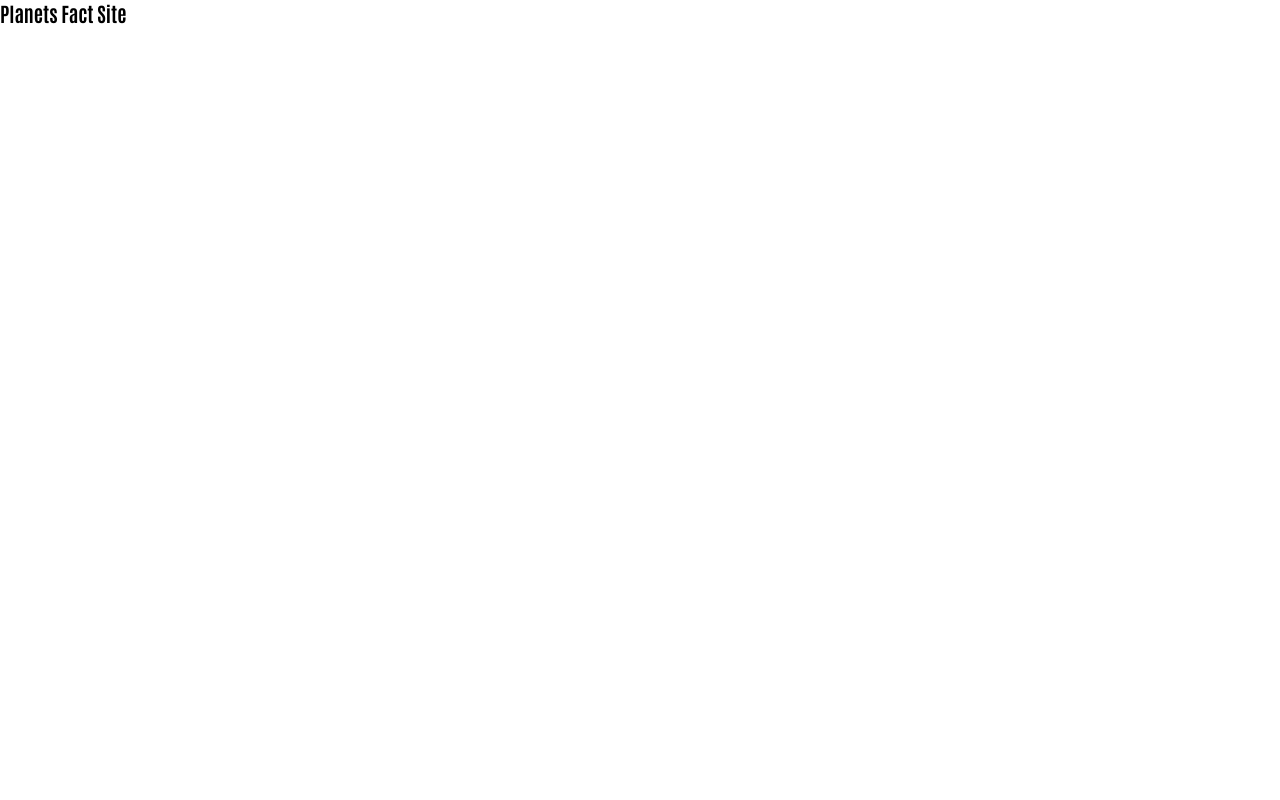
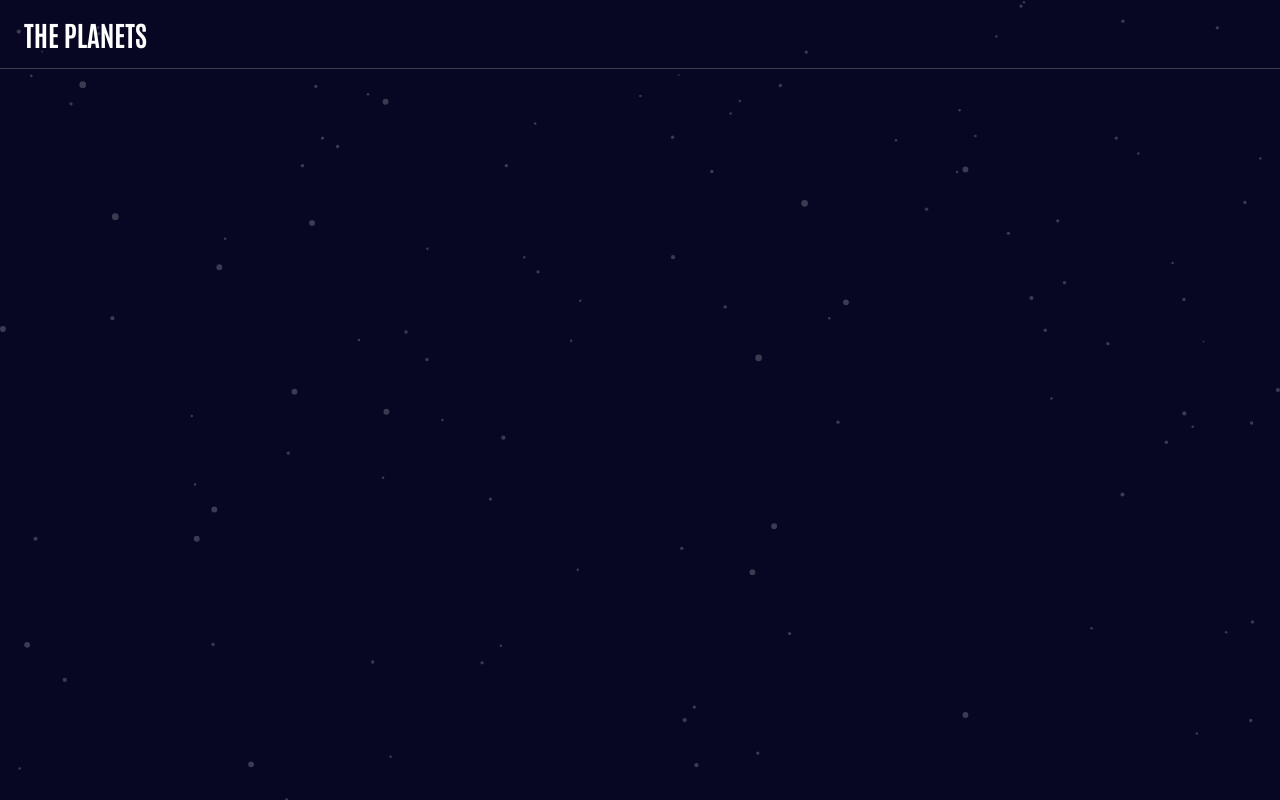
Before and after one commit to EdwardShanahan09/planets-fact-life, a React (Vite) app: page / in a window 1280 px wide. Built offline with nearby package versions, Linux system fonts and the light colour scheme.

Commit message:
Add Navbar component

```diff
--- /dev/null
+++ b/src/App.css
@@ -0,0 +1,3 @@
+#App {
+  min-height: 100vh;
+}
--- a/src/App.jsx
+++ b/src/App.jsx
@@ -1,8 +1,17 @@
+import BgImage from "./assets/images/background-stars.svg";
+import "./App.css";
+import Navbar from "./components/Navbar/Navbar";
+
 function App() {
   return (
-    <>
-      <h1>Planets Fact Site</h1>
-    </>
+    <div
+      id="App"
+      style={{
+        background: `url(${BgImage}) no-repeat center/cover`,
+      }}
+    >
+      <Navbar />
+    </div>
   );
 }
 
--- /dev/null
+++ b/src/components/Navbar/Navbar.css
@@ -0,0 +1,11 @@
+.Navbar {
+  padding: 1.6rem 2.4rem;
+  border-bottom: 1px solid rgba(151, 151, 151, 0.4);
+}
+
+.Navbar__logo {
+  color: #ffffff;
+  font-family: "Antonio", sans-serif;
+  font-weight: 600;
+  font-size: 2.8rem;
+}
--- /dev/null
+++ b/src/components/Navbar/Navbar.jsx
@@ -0,0 +1,13 @@
+import "./Navbar.css";
+
+const Navbar = () => {
+  return (
+    <nav className="Navbar">
+      <div className="Navbar__logo" href="#">
+        THE PLANETS
+      </div>
+    </nav>
+  );
+};
+
+export default Navbar;
--- a/src/index.css
+++ b/src/index.css
@@ -9,6 +9,7 @@ html {
 }
 
 body {
+  background-color: #070724;
   font-family: "League Spartan", sans-serif;
 }
 
```
Also changed, not shown: src/assets/images/background-stars.svg (added).
